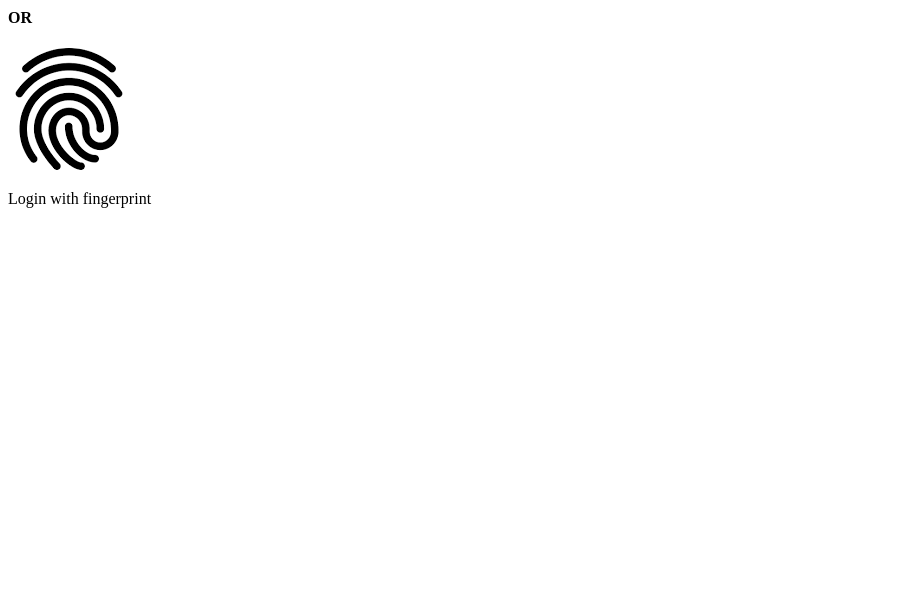
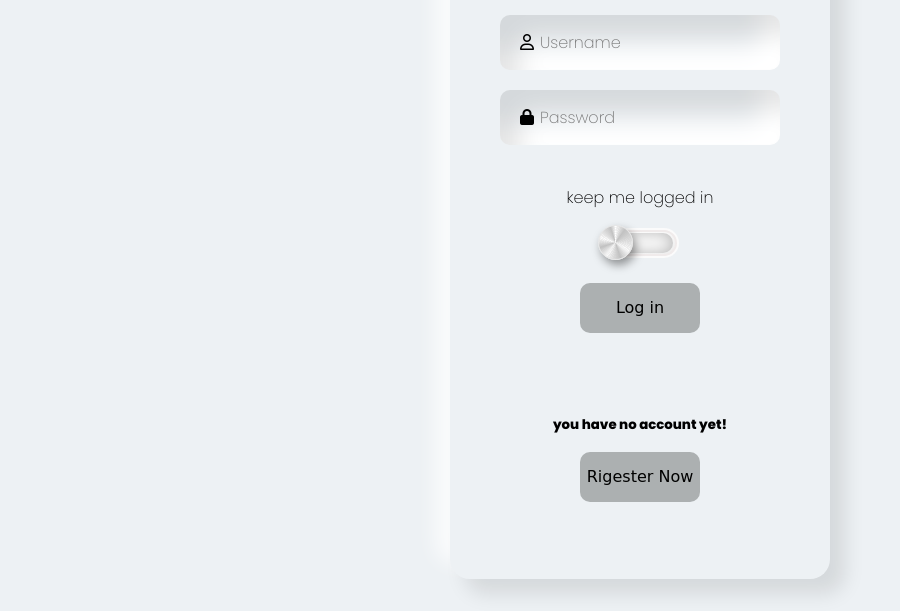
Before and after one commit to Mehyar-Farzat/Login-page, a plain HTML site: page index.html in a window 1280 px wide. Shown: the part 189-800 px from the top of the page, without its empty margins (0-900 px from the left). Drawn offline with Linux system fonts and the light colour scheme.

Commit message:
add bottuns

```diff
--- a/css/style.css
+++ b/css/style.css
@@ -0,0 +1,174 @@
+@import url('https://fonts.googleapis.com/css2?family=Poppins:wght@200;800;900&display=swap');
+
+*
+{
+    margin: 0;
+    padding:0;
+    box-sizing: border-box;
+    font-family:'Poppins', sans-serif;
+}
+
+body
+{
+    display: flex;
+    justify-content: center;
+    align-items: center;
+    min-height: 100vh;
+    background: #edf1f4;
+}
+
+.login
+{
+    position: relative;
+    width: 380px;
+    padding: 80px 50px 50px;
+    box-shadow: 15px 15px 20px rgba(0,0,0,0.1),
+    -15px -15px 20px #fffb;
+    border-radius: 20px;
+    display: flex;
+    flex-direction: column;
+    align-items: center;
+    justify-content: center;
+    gap: 20px;
+
+}
+
+.login form
+{
+    position: relative;
+    width: 100%;
+}
+
+.login form h2
+{
+    font-size: 2em;
+    margin-bottom: 30px;
+    line-height: 0.9em;
+}
+
+.login form h2 span
+{
+    font-weight: 300;
+    font-size: 0.65em;
+}
+
+.login form .inputBox
+{
+    position: relative;
+    display: flex;
+
+}
+
+.login form .inputBox input
+{
+    border: none;
+    outline: none;
+    background: transparent;
+    border-radius: 10px;
+    font-size: 1em;
+}
+
+.login form .inputBox input[type="text"],
+.login form .inputBox input[type="password"]
+{
+    width: 100%;
+    padding: 15px 20px;
+    padding-left: 40px;
+    margin-bottom: 20px;
+    box-shadow: inset 20px 20px 25px rgba(0,0,0,0.1),
+    inset -20px -20px 25px #fff;
+}
+.login form .inputBox i
+{
+    position: absolute;
+    left: 20px;
+    top: 25%;
+}
+
+p{
+    font-size: 1em;
+}
+
+button {
+    margin: 12px;
+    height: 50px;
+    width: 120px;
+    border-radius: 10px;
+    background: #acb0b1;
+    justify-content: center;
+    align-items: center;
+    font-family: 'Damion', cursive;
+    border: none;
+    font-size: 16px;
+    color: black;
+    transition: 500ms;
+    position: relative;
+    top: -50px;
+  }
+
+  .btn{
+    position: relative;
+    align-items: center;
+    justify-content: center;
+    display: flex;
+    top: -15px;
+  }
+
+  button:hover {
+    box-shadow: -5px -5px 15px #444, 5px 5px 15px #222, inset 5px 5px 10px #222, inset -5px -5px 10px #444;
+    color: white;
+    transition: 500ms;
+  }
+
+  .toggle-border {
+    border: 2px solid #f0ebeb;
+    border-radius: 130px;
+    margin-bottom: 45px;
+    padding: 1px 2px;
+    background: linear-gradient(to bottom right, white, rgba(220,220,220,.5)), white;
+    box-shadow: 0 0 0 2px #fbfbfb;
+    cursor: pointer;
+    display: flex;
+    align-items: center;
+   }
+
+   .toggle-border:last-child {
+    margin-bottom: 0;
+   }
+
+   .toggle-border input[type="checkbox"] {
+    display: none;
+   }
+
+   .toggle-border label {
+    position: relative;
+    display: inline-block;
+    width: 65px;
+    height: 20px;
+    background: white;
+    border-radius: 80px;
+    cursor: pointer;
+    box-shadow: inset 0 0 16px rgba(0,0,0,.3);
+    transition: background .5s;
+   }
+
+   .toggle-border input[type="checkbox"]:checked + label {
+    background: #acb0b1;
+   }
+
+   .handle {
+    position: absolute;
+    top: -8px;
+    left: -10px;
+    width: 35px;
+    height: 35px;
+    border: 1px solid #e5e5e5;
+    background: repeating-radial-gradient(circle at 50% 50%, rgba(200,200,200,.2) 0%, rgba(200,200,200,.2) 2%, transparent 2%, transparent 3%, rgba(200,200,200,.2) 3%, transparent 3%), conic-gradient(white 0%, silver 10%, white 35%, silver 45%, white 60%, silver 70%, white 80%, silver 95%, white 100%);
+    border-radius: 50%;
+    box-shadow: 3px 5px 10px 0 rgba(0,0,0,.4);
+    transition: left .4s;
+   }
+
+   .toggle-border input[type="checkbox"]:checked + label > .handle {
+    left: calc(100% - 35px + 10px);
+   }
--- a/index.html
+++ b/index.html
@@ -5,11 +5,12 @@
     <meta charset="UTF-8">
     <meta http-equiv="X-UA-Compatible" content="IE=edge">
     <meta name="viewport" content="width=device-width, initial-scale=1.0">
-    <title>Document</title>
-    <link rel="stylesheet" href="css/style.css">
-    <link rel="stylesheet" href="https://cdnjs.cloudflare.com/ajax/libs/font-awesome/6.4.0/css/all.min.css" integrity="sha512-iecdLmaskl7CVkqkXNQ/ZH/XLlvWZOJyj7Yy7tcenmpD1ypASozpmT/E0iPtmFIB46ZmdtAc9eNBvH0H/ZpiBw==" crossorigin="anonymous" referrerpolicy="no-referrer" />
+    <title>Login Page with fingerprint</title>
+    <link rel="stylesheet" type="text/css" href="css/style.css">
+    <link rel="stylesheet" href="https://cdnjs.cloudflare.com/ajax/libs/font-awesome/6.4.0/css/all.min.css"
+        integrity="sha512-iecdLmaskl7CVkqkXNQ/ZH/XLlvWZOJyj7Yy7tcenmpD1ypASozpmT/E0iPtmFIB46ZmdtAc9eNBvH0H/ZpiBw=="
+        crossorigin="anonymous" referrerpolicy="no-referrer" />
 </head>
-
 <body>
     <div class="login">
         <form>
@@ -18,27 +19,26 @@
                 <input type="text" placeholder="Username">
                 <i class="fa-regular fa-user"></i>
             </div>
-
             <div class="inputBox">
                 <input type="password" placeholder="Password">
                 <i class="fa-solid fa-lock"></i>
             </div>
-        <label>
-            <input type="checkbox">Keep me logged in
+        </form>
+        <p>keep me logged in</p>
+        <div class="toggle-border">
+            <input id="one" type="checkbox">
+            <label for="one">
+              <div class="handle">
+              </div>
             </label>
-        <div>
-            <input type="submit" value="Log in">
           </div>
-        </form>
-        <h4>OR</h4>
-        <div class="fingerprint">
-            <div class="fingerprintBox">
-                <img src="img/fingerprint.png">
-            </div>
-            <p>Login with fingerprint</p>
-
-        </div>
+        <button>
+            Log in
+        </button>
+        <h5>you have no account yet!</h5>
+        <button class="btn">
+            Rigester Now
+        </button>
     </div>
 </body>
-
 </html>
```
Lines whose indentation alone changed are shown as unchanged.
